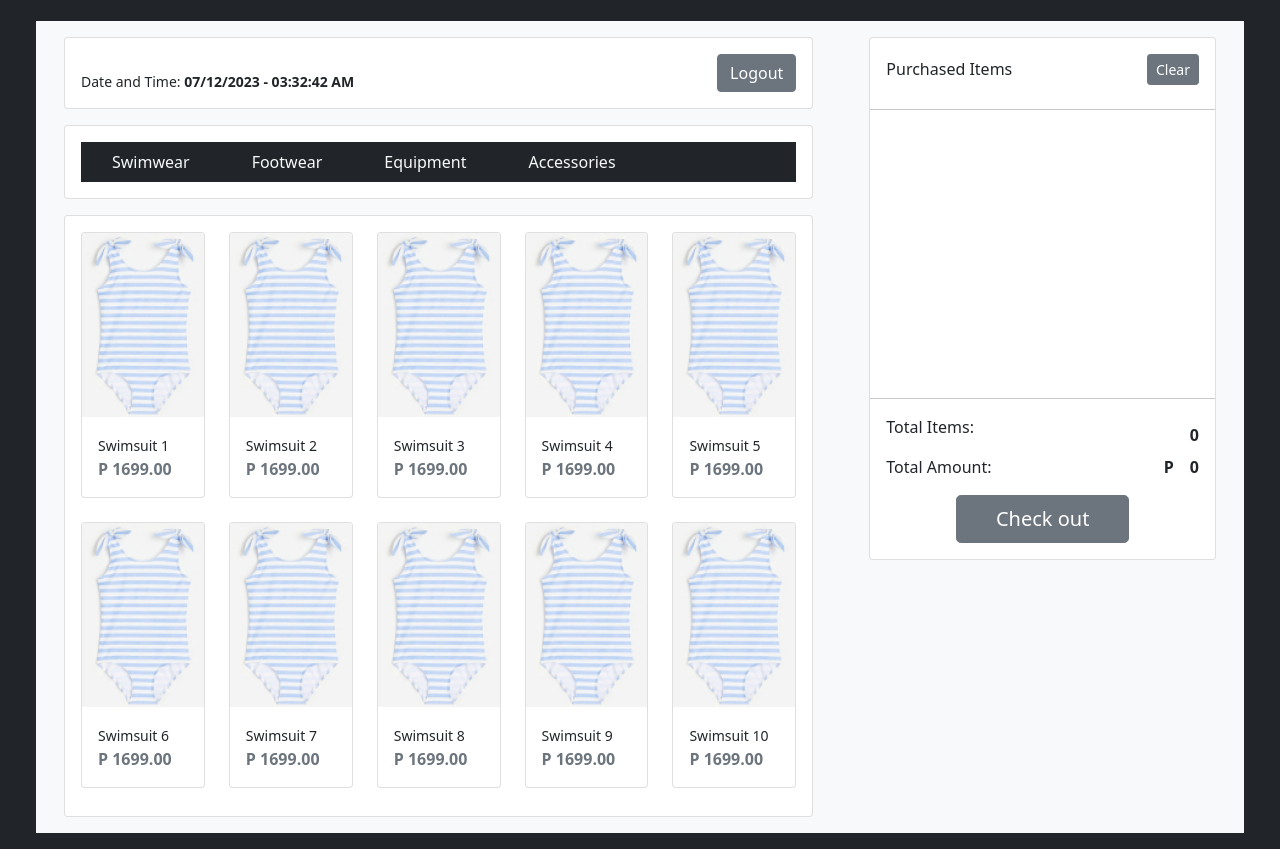
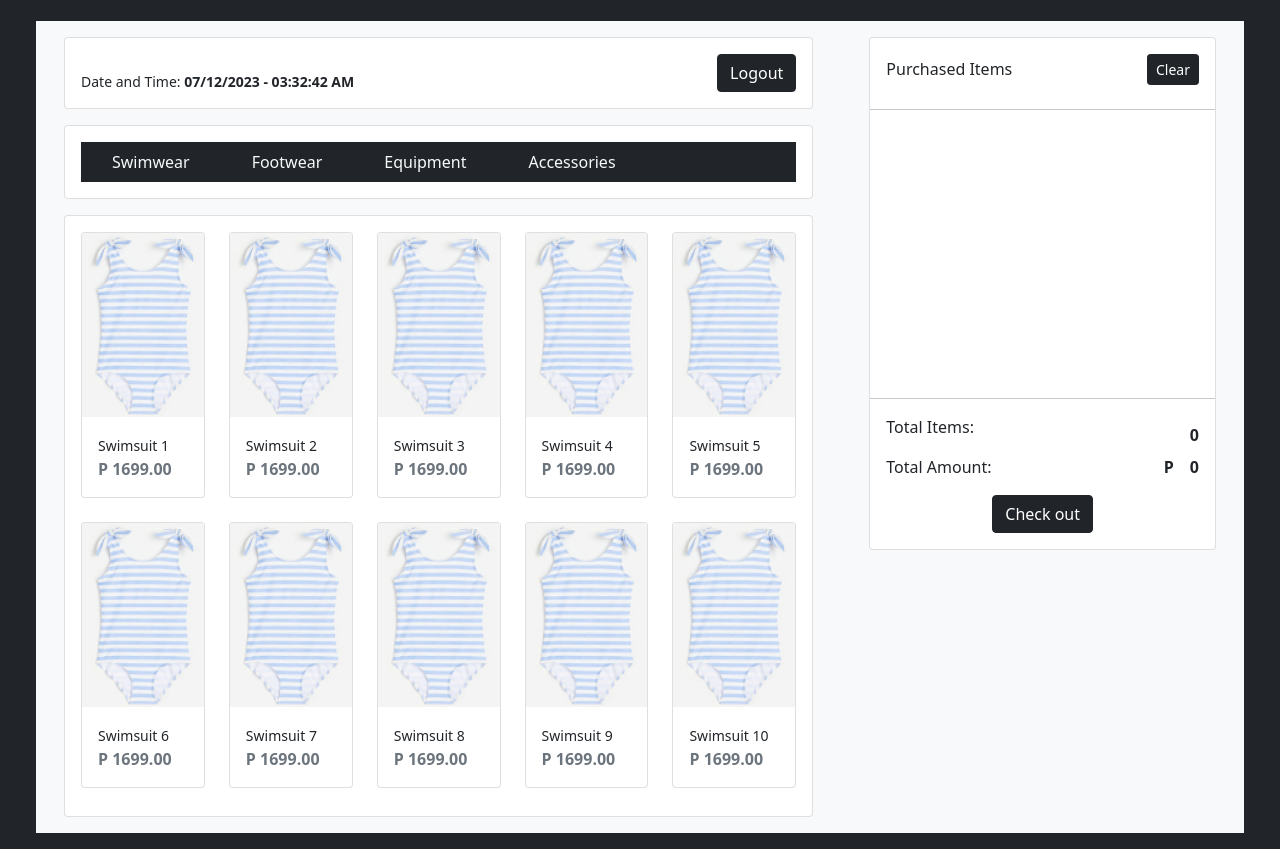
Before and after one commit to haezzlefel/MP2-POS, a plain HTML site: page index.html in a window 1280 px wide. Shown: the part 71-920 px from the top of the page. Drawn offline with nearby package versions, Linux system fonts and the light colour scheme; a script that the page names is missing.

Commit message:
modified:   index.html 	modified:   js/pos.js

```diff
--- a/index.html
+++ b/index.html
@@ -50,7 +50,7 @@
                     <small>Date and Time: <span id="cdt" class="fw-bold"></span></small>
                   </div>
                   <div>
-                    <button class="btn btn-secondary mb-3">Logout</button>
+                    <button class="btn btn-dark mb-3">Logout</button>
                   </div>
 
                 </div>
@@ -372,7 +372,7 @@
             <div class="col-sm-4">
                 <div class="card m-3">
                     <div class="card-body pb-0">
-                        <h6 class="d-flex justify-content-between align-items-center"><span>Purchased Items</span><button class="btn btn-sm btn-secondary" onclick="cartClear()">Clear</button></h6>
+                        <h6 class="d-flex justify-content-between align-items-center"><span>Purchased Items</span><button class="btn btn-sm btn-dark" onclick="cartClear()">Clear</button></h6>
                     </div>
                     <hr>
                     <ul id="ordersummary" class="list-unstyled p-3" style="height: 30vh; overflow-y: auto;">
@@ -386,7 +386,7 @@
                             <p class="px-3">Total Amount:</p><p class="fw-bold">P<span class="card-text px-3 fw-bold" id="totalcost">0</span></p>
                       </li>
                       <li class="text-center">
-                        <button class="btn btn-secondary btn-lg w-50">Check out</button>
+                        <button class="btn btn-dark bg-lightw-50">Check out</button>
                       </li>
                     </ul>
                 </div>
--- a/js/pos.js
+++ b/js/pos.js
@@ -37,7 +37,7 @@ function ordercart(itemname, itemprice){
 
     deletebutton.appendChild(deletebuttontext);
 
-    deletebutton.className = 'btn btn-secondary rounded';
+    deletebutton.className = 'btn btn-dark rounded';
 
     //Append item to LI
     orderitem.appendChild(orderitemname);
```
